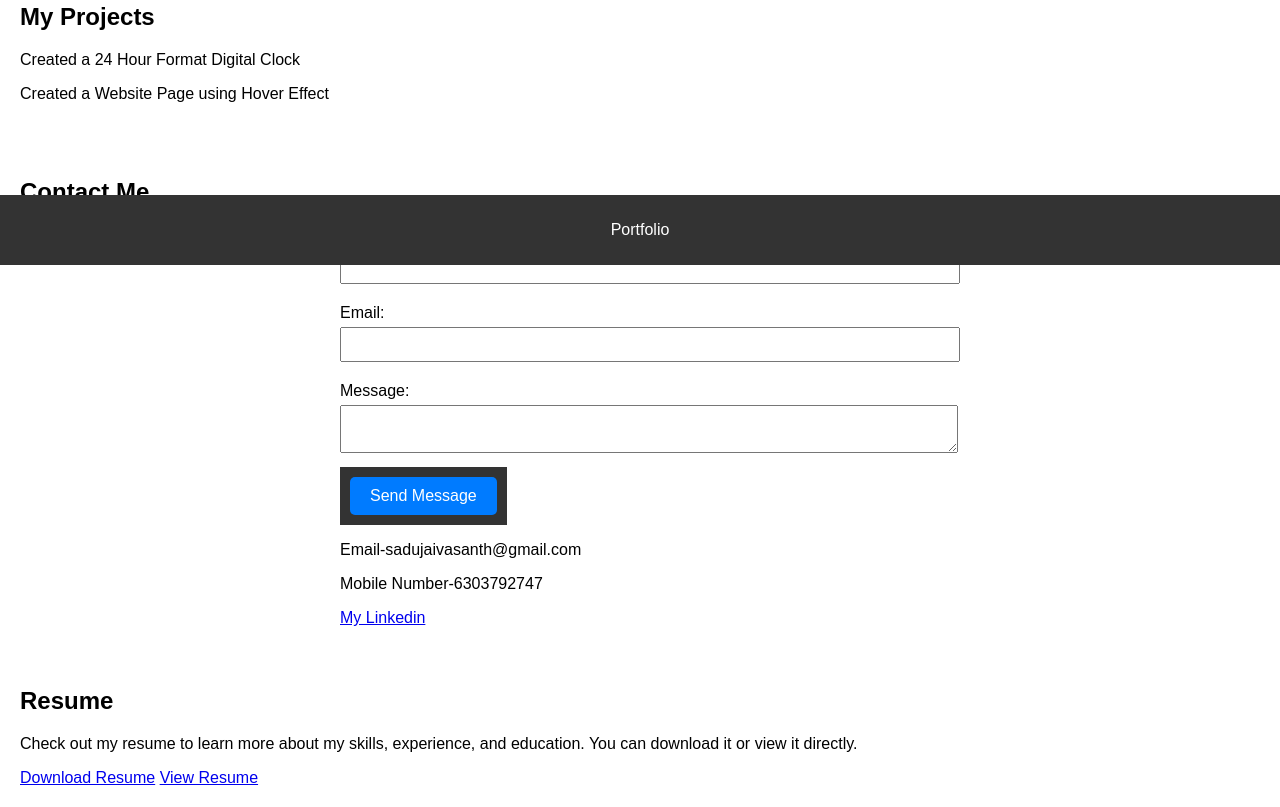
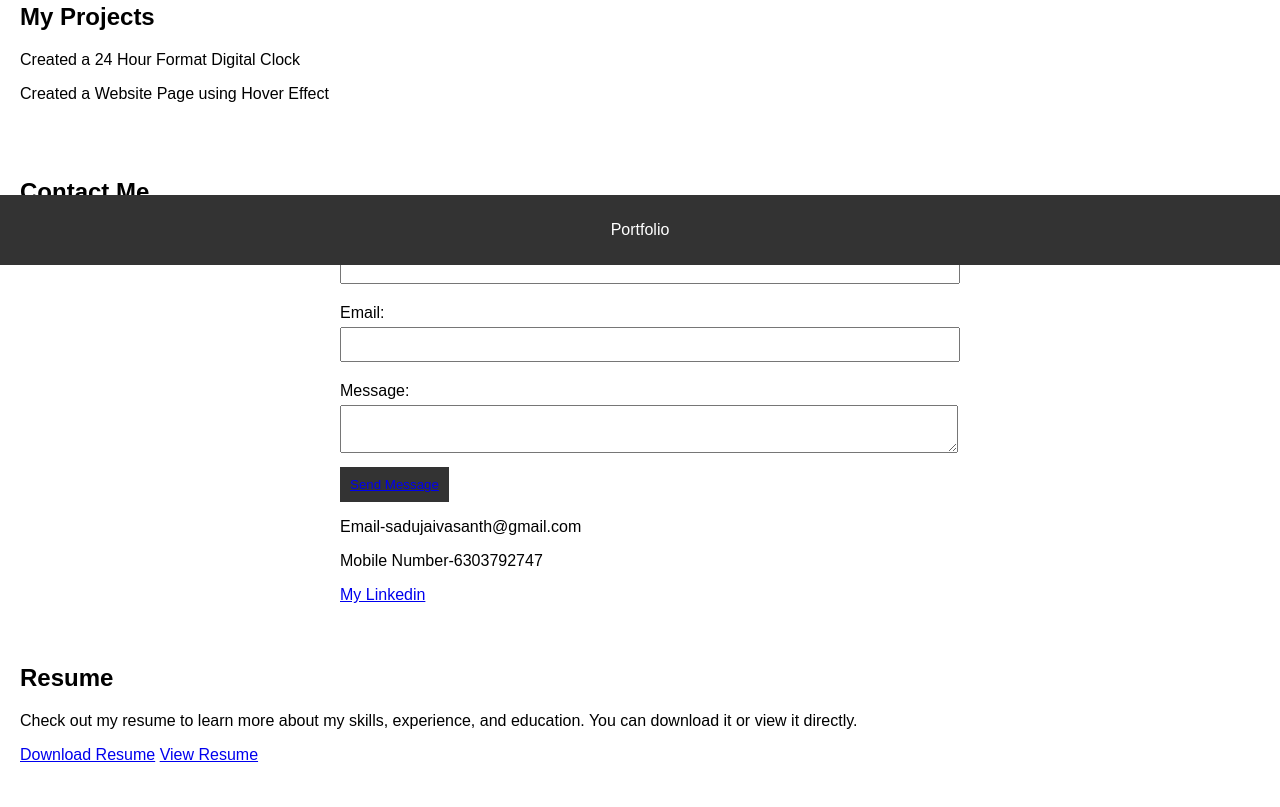
Before and after one commit to SadhuJaivasanth/Vasanth-sPortfolio-, a plain HTML site: page index.html in a window 1280 px wide. Shown: the part 535-1342 px from the top of the page. After the commit the page ends 1319 px from the top, so only its background shows below. Drawn offline with Linux system fonts and the light colour scheme; files whose address does not match are found by name.

Commit message:
Update index.html

```diff
--- a/index.html
+++ b/index.html
@@ -5,21 +5,6 @@
     <meta name="viewport" content="width=device-width, initial-scale=1.0">
     <title>My Portfolio</title>
     <link rel="stylesheet" href="style.css">
-    <style>
-        .button-link {
-            display: inline-block;
-            padding: 10px 20px;
-            font-size: 16px;
-            color: white;
-            background-color: #007bff;
-            text-align: center;
-            text-decoration: none;
-            border-radius: 5px;
-        }
-        .button-link:hover {
-            background-color: #0056b3;
-        }
-    </style>
 </head>
 <body>
     <header>
```
